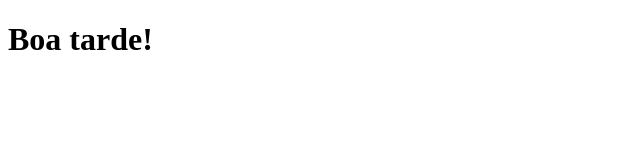
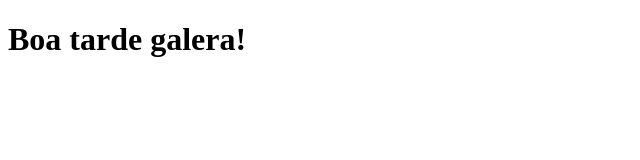
Before and after one commit to victorwellington02/aulat3, a plain HTML site: page index.html in a window 1280 px wide. Shown: the whole page, without its empty margins (0-640 px from the left). Drawn offline with Linux system fonts and the light colour scheme.

Commit message:
Alterando o texto

```diff
--- a/index.html
+++ b/index.html
@@ -7,6 +7,6 @@
     <title>Document</title>
 </head>
 <body>
-    <h1>Boa tarde!</h1>
+    <h1>Boa tarde galera!</h1>
 </body>
 </html>
```
